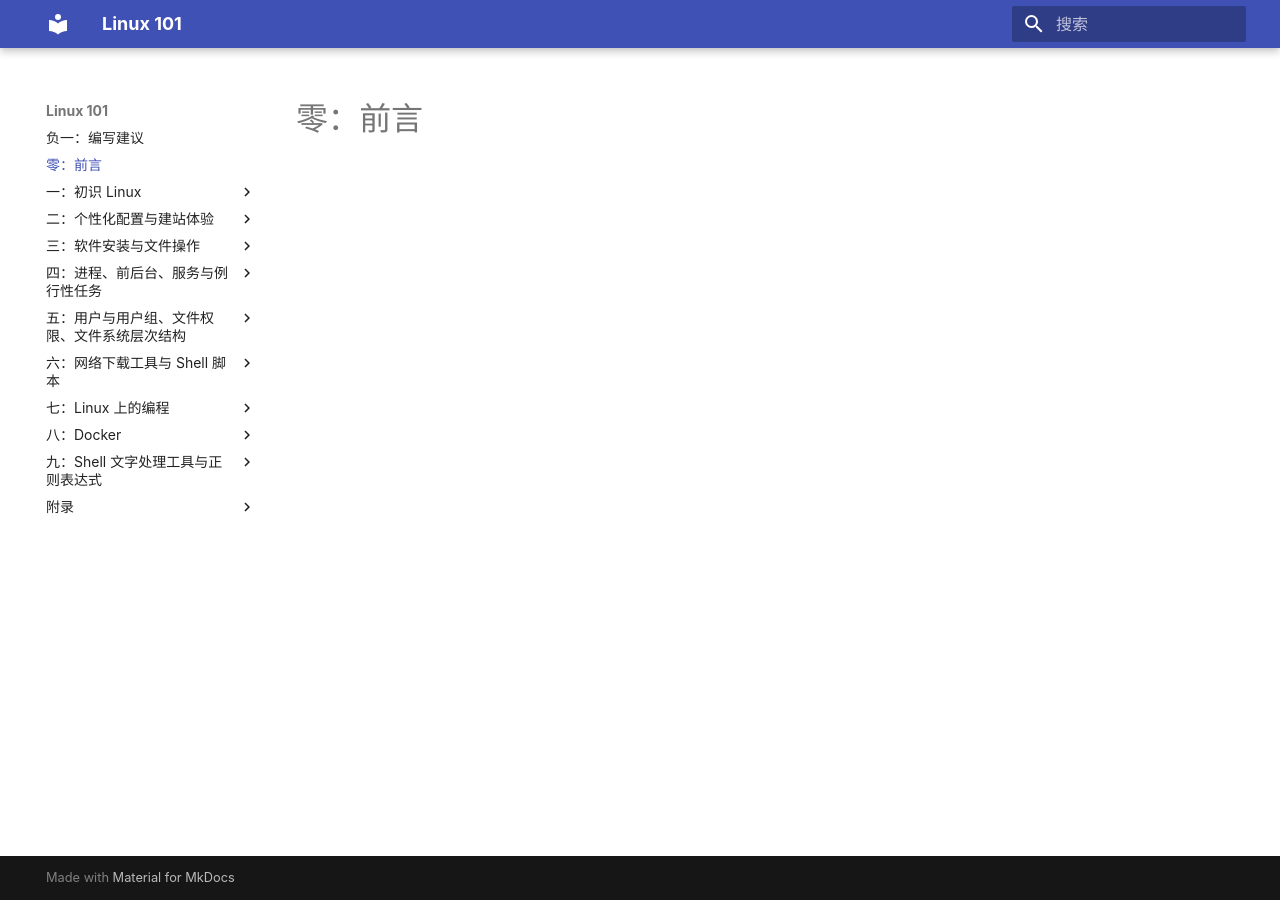
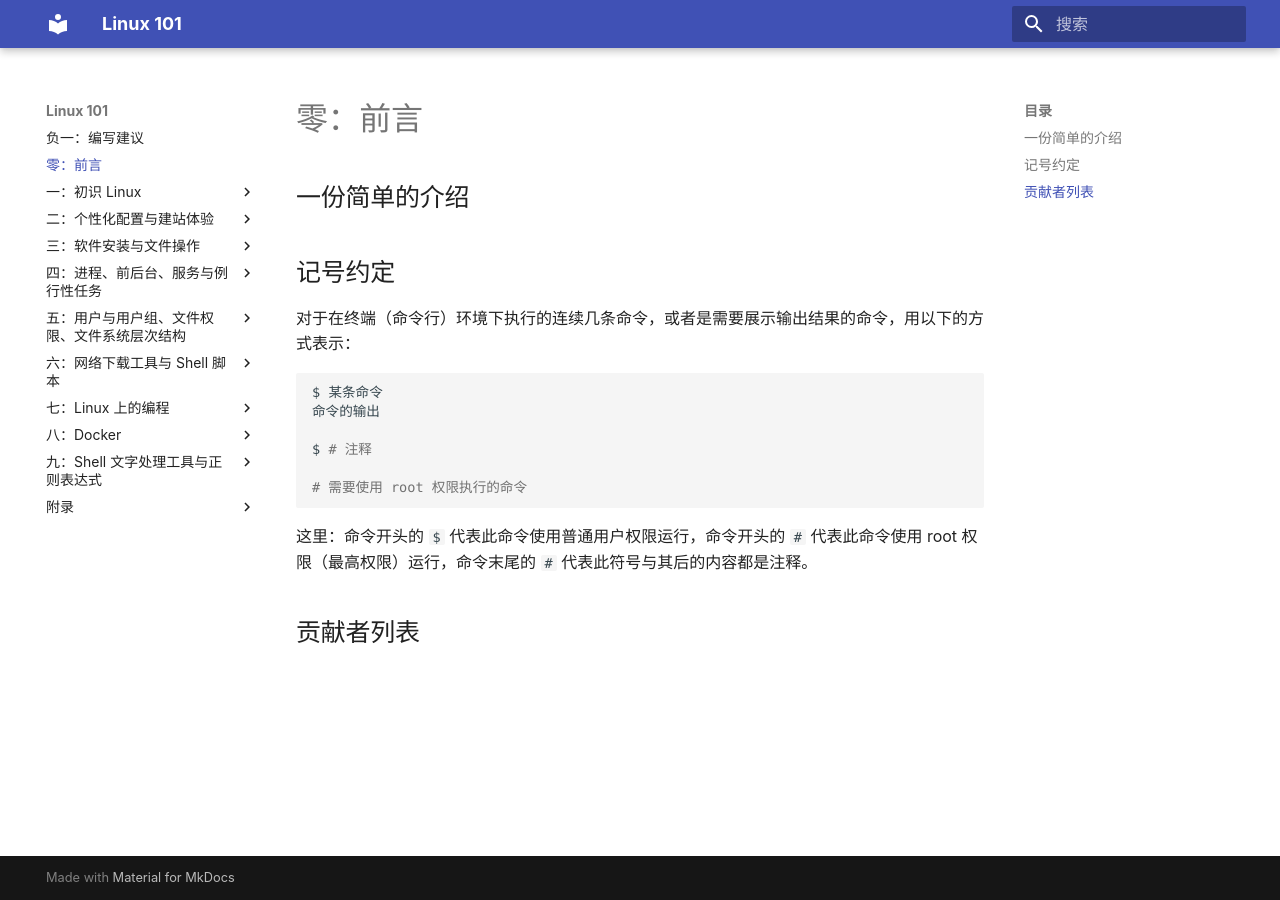
Before and after one commit to ustclug/Linux101-docs, an MkDocs documentation site: the page built from docs/index.md, in a window 1280 px wide. Built offline with MkDocs 1.6.1 and Material for MkDocs 9.7.7, drawn with Linux system fonts in a browser that asks for light colours.

Commit message:
Preface: Start

````diff
--- a/docs/index.md
+++ b/docs/index.md
@@ -1 +1,22 @@
 # 零：前言
+
+## 一份简单的介绍
+
+
+
+## 记号约定
+
+对于在终端（命令行）环境下执行的连续几条命令，或者是需要展示输出结果的命令，用以下的方式表示：
+
+```shell
+$ 某条命令
+命令的输出
+
+$ # 注释
+
+# 需要使用 root 权限执行的命令
+```
+
+这里：命令开头的 `$` 代表此命令使用普通用户权限运行，命令开头的 `#` 代表此命令使用 root 权限（最高权限）运行，命令末尾的 `#` 代表此符号与其后的内容都是注释。
+
+## 贡献者列表
````
